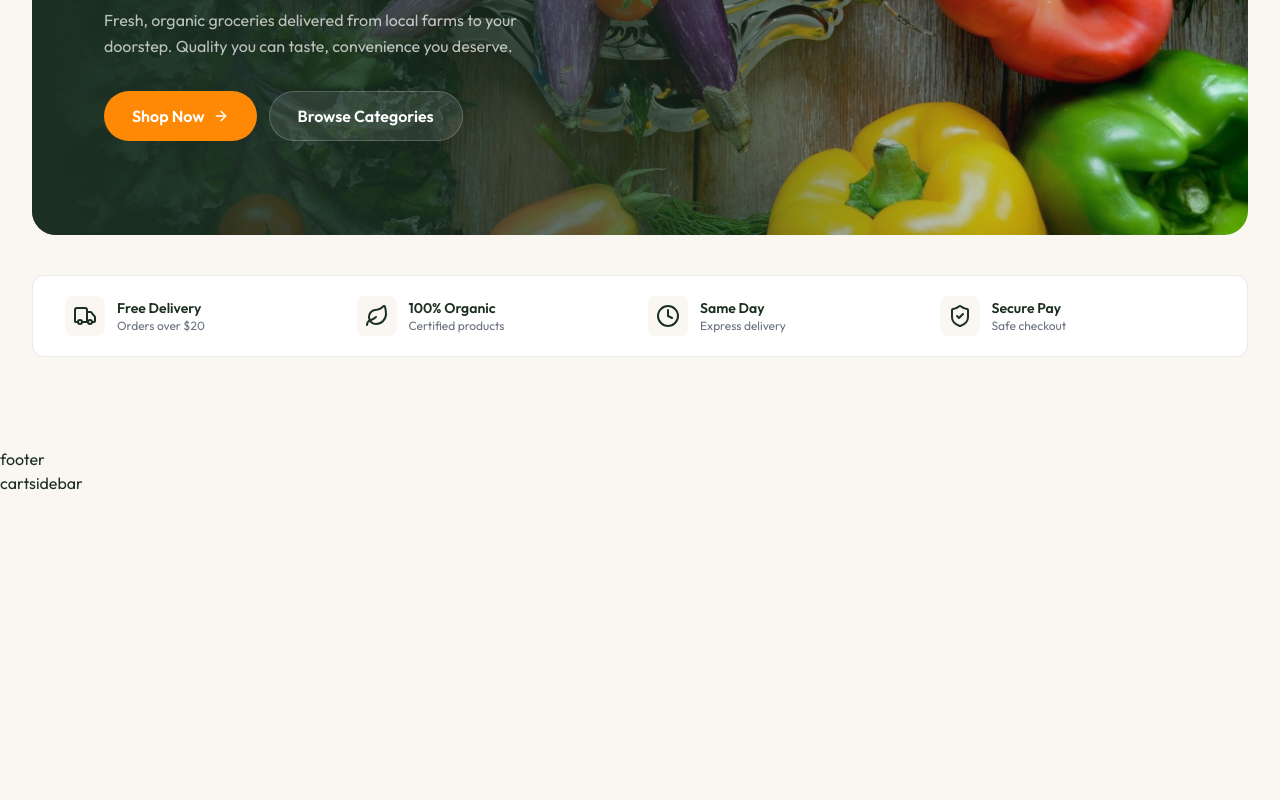
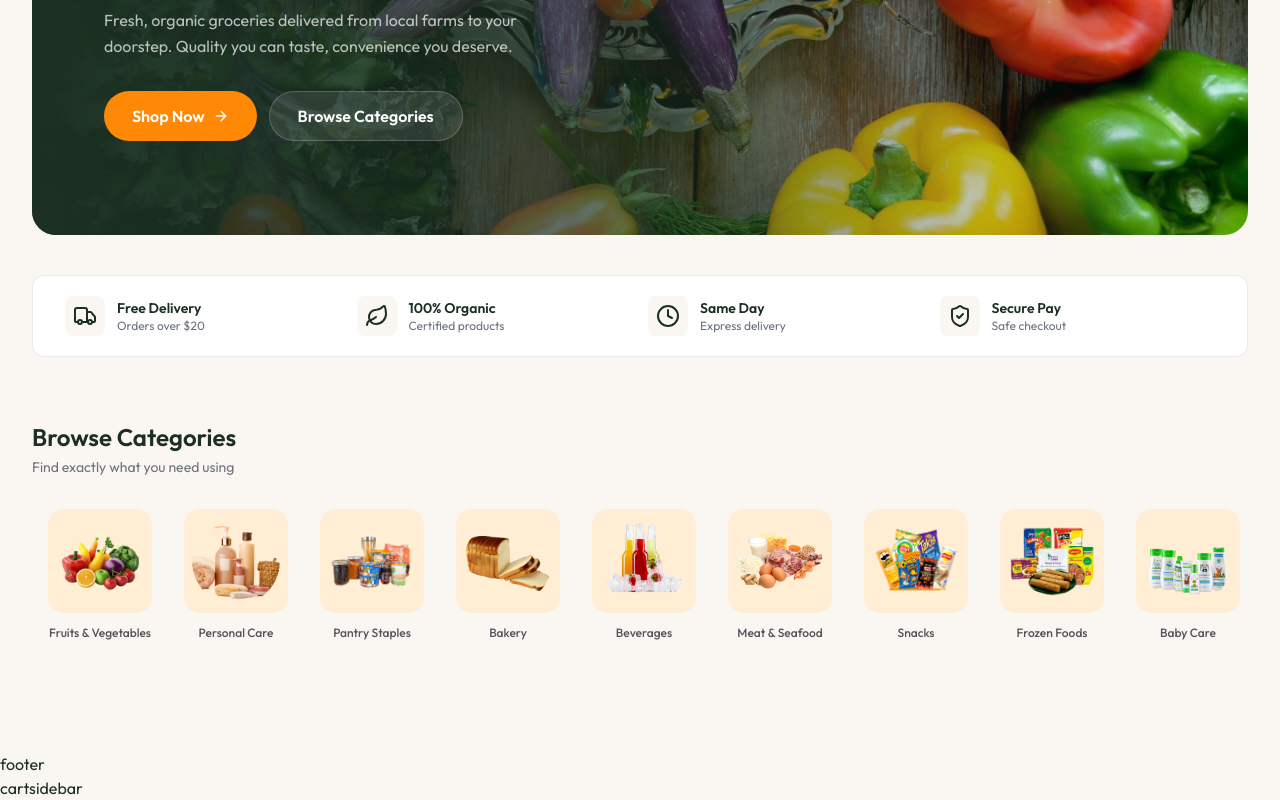
Before and after one commit to thanhtrungit25/grocery-delivery, a React (Vite) app in the folder client/: page / in a window 1280 px wide. Shown: the part 450-1250 px from the top of the page. Before the commit the page ends 945 px from the top, so only its background shows below. Built offline with nearby package versions, Linux system fonts and the light colour scheme.

Commit message:
Categories for home page

```diff
--- /dev/null
+++ b/client/src/components/HomeCategories.tsx
@@ -0,0 +1,41 @@
+import { Link } from "react-router-dom";
+import { categoriesData } from "../assets/assets";
+
+const HomeCategories = () => {
+  return (
+    <section className="py-16">
+      <div className="max-w-7xl mx-auto">
+        <div>
+          <h2 className="text-2xl font-semibold">Browse Categories</h2>
+          <p className="text-sm text-app-text-light mt-1">
+            Find exactly what you need using
+          </p>
+        </div>
+
+        <div className="flex items-center mt-8 overflow-x-scroll no-scrollbar">
+          {categoriesData.map((cat) => (
+            <Link
+              key={cat.slug}
+              to={`/products?category=${cat.slug}`}
+              onClick={() => window.scrollTo(0, 0)}
+              className="group flex flex-col items-center gap-3 px-4"
+            >
+              <div className="size-18 sm:size-26 sm:p-2 rounded-2xl overflow-hidden bg-orange-100 group-hover:ring-2 ring-orange-300/75 transition-all">
+                <img
+                  src={cat.image}
+                  alt={cat.name}
+                  className="w-full h-full object-contain rounded-full transition-all"
+                />
+              </div>
+              <span className="text-xs font-medium text-zinc-600 text-center leading-tight">
+                {cat.name}
+              </span>
+            </Link>
+          ))}
+        </div>
+      </div>
+    </section>
+  );
+};
+
+export default HomeCategories;
--- a/client/src/pages/Home.tsx
+++ b/client/src/pages/Home.tsx
@@ -1,11 +1,13 @@
 import Hero from "../components/Hero"
 import Features from "../components/Features"
+import HomeCategories from "../components/HomeCategories"
 
 const Home = () => {
   return (
     <div className="min-h-screen max-w-7xl mx-auto px-4 sm:px-6 lg:px-8 py-12">
       <Hero />
       <Features />
+      <HomeCategories />
     </div>
   )
 }
```
